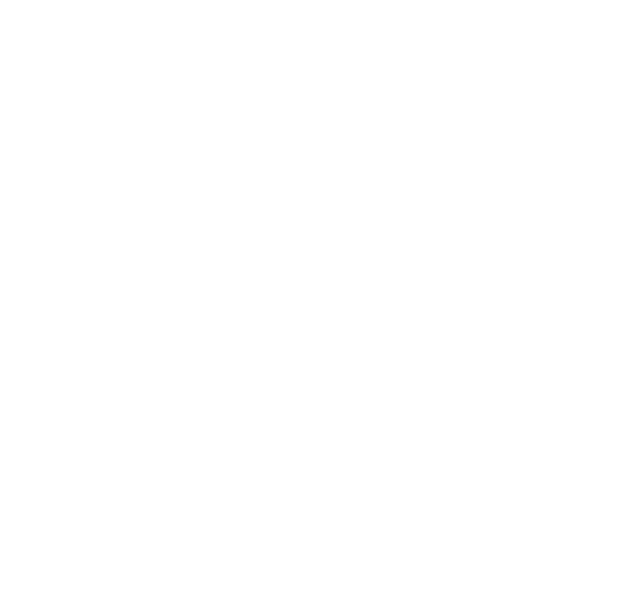
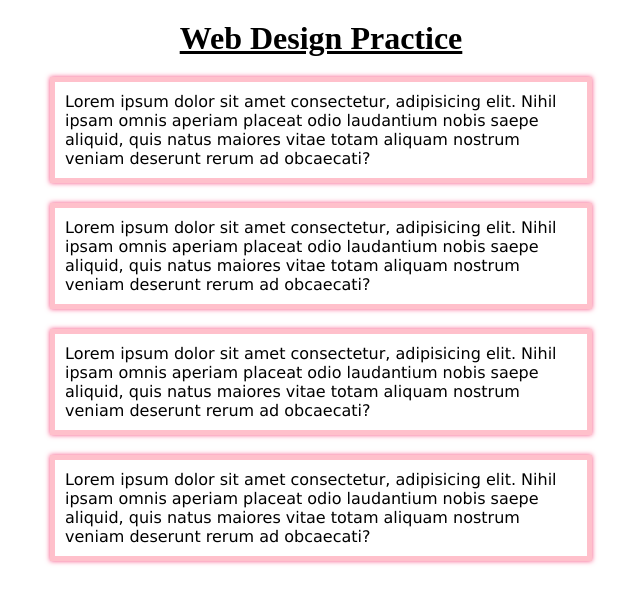
Before and after one commit to digitalutilize/First-Website, a plain HTML site: page index.html in a window 1280 px wide. Shown: the whole page, without its empty margins (319-959 px from the left). Drawn offline with Linux system fonts and the light colour scheme.

Commit message:
added few CSS

```diff
--- a/index.html
+++ b/index.html
@@ -8,7 +8,23 @@
 </head>
 <body>
 
+   <h1>Web Design Practice</h1>
 
+   <div class="blog">
+    <p>Lorem ipsum dolor sit amet consectetur, adipisicing elit. Nihil ipsam omnis aperiam placeat odio laudantium nobis saepe aliquid, quis natus maiores vitae totam aliquam nostrum veniam deserunt rerum ad obcaecati?</p>
+   </div>
+
+   <div class="blog">
+    <p>Lorem ipsum dolor sit amet consectetur, adipisicing elit. Nihil ipsam omnis aperiam placeat odio laudantium nobis saepe aliquid, quis natus maiores vitae totam aliquam nostrum veniam deserunt rerum ad obcaecati?</p>
+   </div>
+
+   <div class="blog">
+    <p>Lorem ipsum dolor sit amet consectetur, adipisicing elit. Nihil ipsam omnis aperiam placeat odio laudantium nobis saepe aliquid, quis natus maiores vitae totam aliquam nostrum veniam deserunt rerum ad obcaecati?</p>
+   </div>
+
+   <div class="blog">
+    <p>Lorem ipsum dolor sit amet consectetur, adipisicing elit. Nihil ipsam omnis aperiam placeat odio laudantium nobis saepe aliquid, quis natus maiores vitae totam aliquam nostrum veniam deserunt rerum ad obcaecati?</p>
+   </div>
 
 </body>
 </html>
--- a/styles/style.css
+++ b/styles/style.css
@@ -3,3 +3,19 @@
     padding: 0px;
     font-family: Verdana, Geneva, Tahoma, sans-serif;
 }
+
+h1{
+    text-decoration: underline;
+    text-align: center;
+    margin: 20px 0px;
+    font-family: 'Times New Roman', Times, serif;
+}
+
+.blog{
+    border: 5px solid pink;
+    width: 40%;
+    margin: auto;
+    margin-top: 20px;
+    padding: 10px;
+    box-shadow: 0px 0px 5px rgb(247, 75, 127);
+}
```
